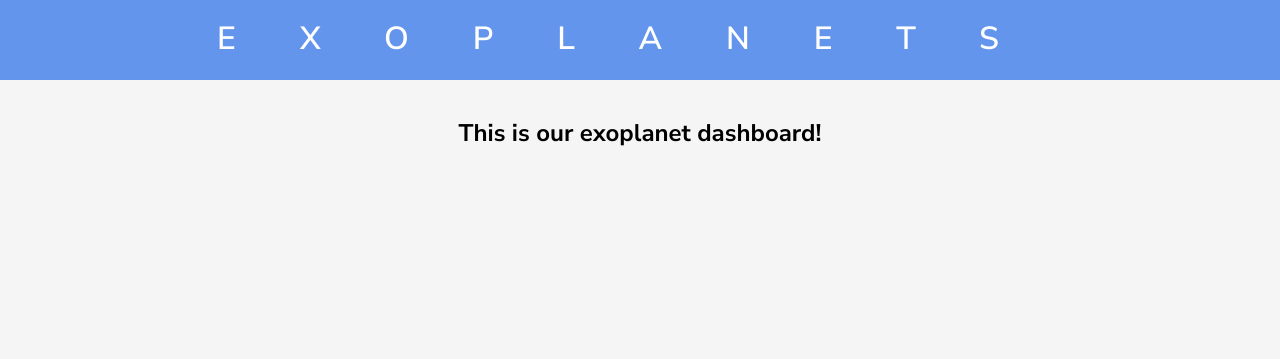
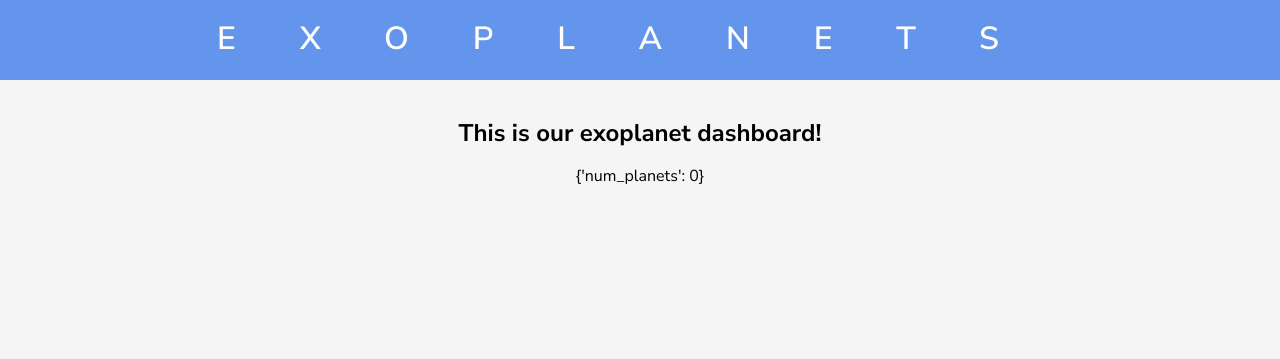
Before and after one commit to ehuegler/ExoDashPlanets, a Flask app: page / in a window 1280 px wide. Shown: the top 359 px of the page. Run offline with Flask 2, Linux system fonts and the light colour scheme; data that the repository does not hold is empty; some libraries are stand-ins or nearby versions.

Commit message:
added database read to index

```diff
--- a/api/app.py
+++ b/api/app.py
@@ -43,7 +43,7 @@
 """
 @app.route('/')
 def index():
-    return render_template('index.html', data=num_planets())
+    return render_template('index.html', num_planets=num_planets())
 
 
 @app.route('/favicon.ico')
--- a/api/templates/index.html
+++ b/api/templates/index.html
@@ -5,6 +5,9 @@
   <h2>
     This is our exoplanet dashboard!
   </h2>
+  <p>
+    {% print(num_planets) %}
+  </p>
 </main>
 
 {% include 'inc/footer.html' %}
```
